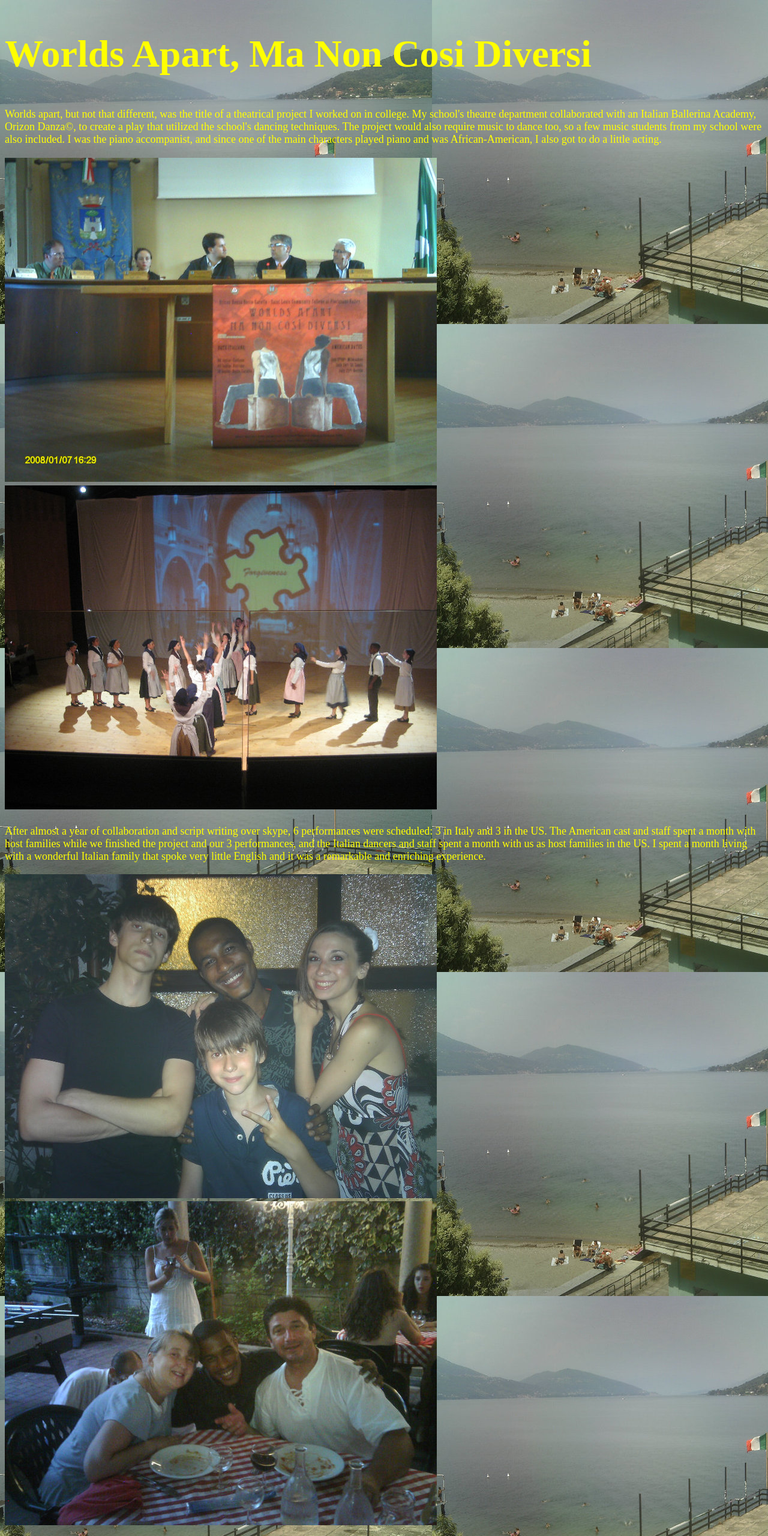
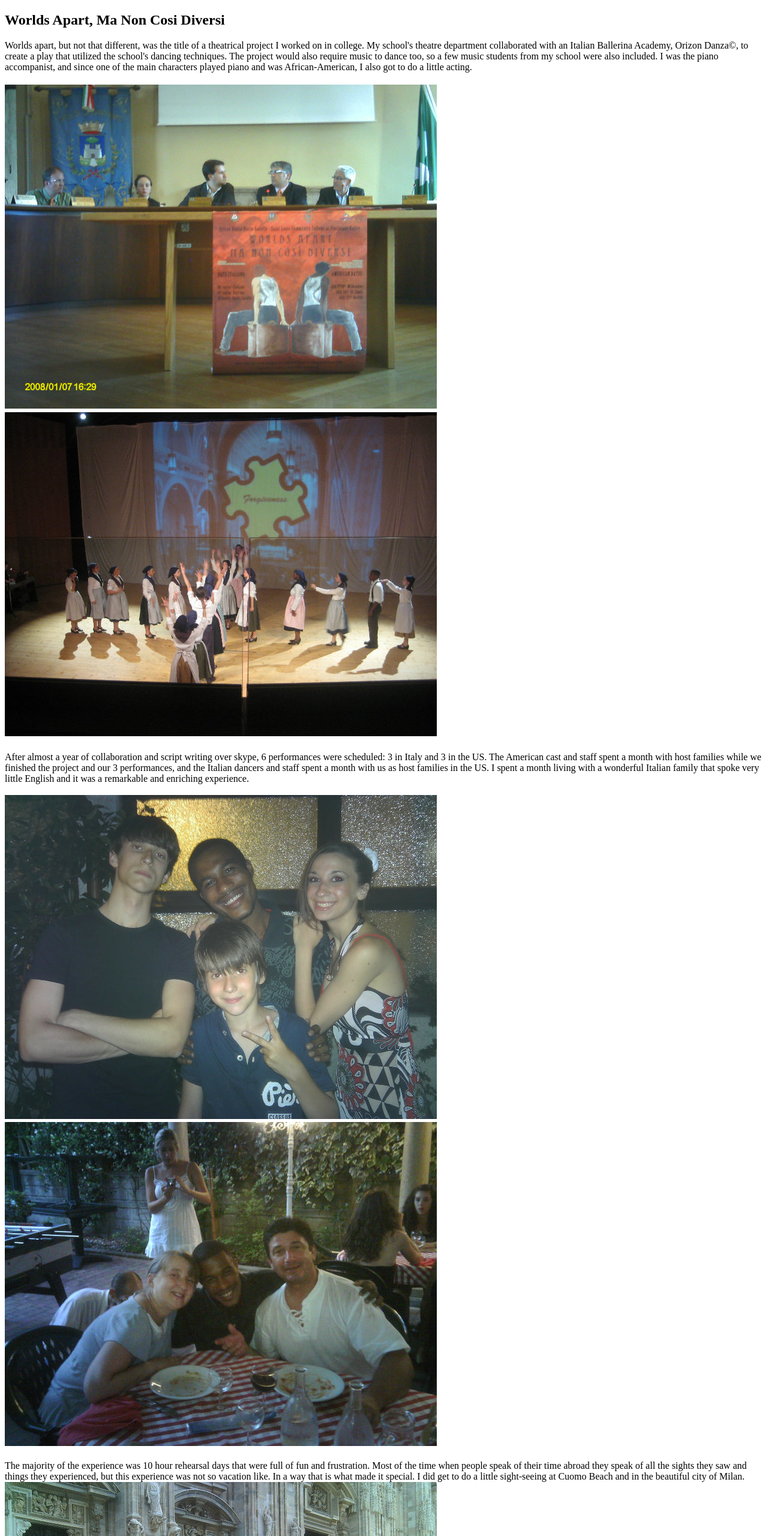
Before and after one commit to Justin-Calvin/html-me-something, a plain HTML site: page index.html in a window 1280 px wide. Shown: the top 2560 px of the page at 60% size. Drawn offline with Linux system fonts and the light colour scheme.

Commit message:
Second Draft of index.html

```diff
--- a/index.html
+++ b/index.html
@@ -5,13 +5,13 @@
             The Italian Project
         </title>
     </head>
-    <body style="background-image:url('images/coast.jpg')">
+    <body>
         <article>
             <header>
-                <h1 style="font-size:400%; color:yellow;">
+                <h1>
                 Worlds Apart, Ma Non Cosi Diversi
                 </h1>
-                <p1 style="font-size: 18px; color:yellow;">
+                <p1>
                         Worlds apart, but not that different, was the title of a theatrical project I worked on in college.
                         My school's theatre department collaborated with an Italian Ballerina Academy, Orizon Danza&copy;, to create a play that utilized the school's dancing techniques.
                         The project would also require music to dance too, so a few music students from my school were also included.
@@ -21,7 +21,7 @@
                 <img src="images/pressconference.jpg">
                 <img src="images/firstperformance.jpg">
                 </h2>
-                <p2 style="font-size: 18px; color:yellow;">
+                <p2>
                     After almost a year of collaboration and script writing over skype, 6 performances were scheduled: 3 in Italy and 3 in the US.
                     The American cast and staff spent a month with host families while we finished the project and our 3 performances, and the
                     Italian dancers and staff spent a month with us as host families in the US. I spent a month living with a wonderful Italian family
@@ -31,7 +31,7 @@
                 <img src="images/siblings.jpg">
                 <img src="images/parents.jpg">
                 </h3>
-                <p3 style="font-size:18px; color:yellow;">
+                <p3>
                     The majority of the experience was 10 hour rehearsal days that were full of fun and frustration. Most of the time when people speak
                     of their time abroad they speak of all the sights they saw and things they experienced, but this experience was not so vacation like.
                     In a way that is what made it special. I did get to do a little sight-seeing at Cuomo Beach and in the beautiful city of Milan.
@@ -39,8 +39,9 @@
                 <img src="images/wholegroup.jpg">
                 <img src="images/duomo.jpg">
                 <img src="images/firstlunch.jpg">
+                <img src="images/everyoneworking2.jpg">
             </header>
-            <footer style="color:yellow; font-size:12px;">
+            <footer>
                 <p>Posted by: Justin Calvin</p>
                 <p>Contact information: <a href="mailto:maestro3663@gmail.com">
                 maestro3663@gmail.com</a>.</p>
```
Also changed, not shown: styles.css (added).
